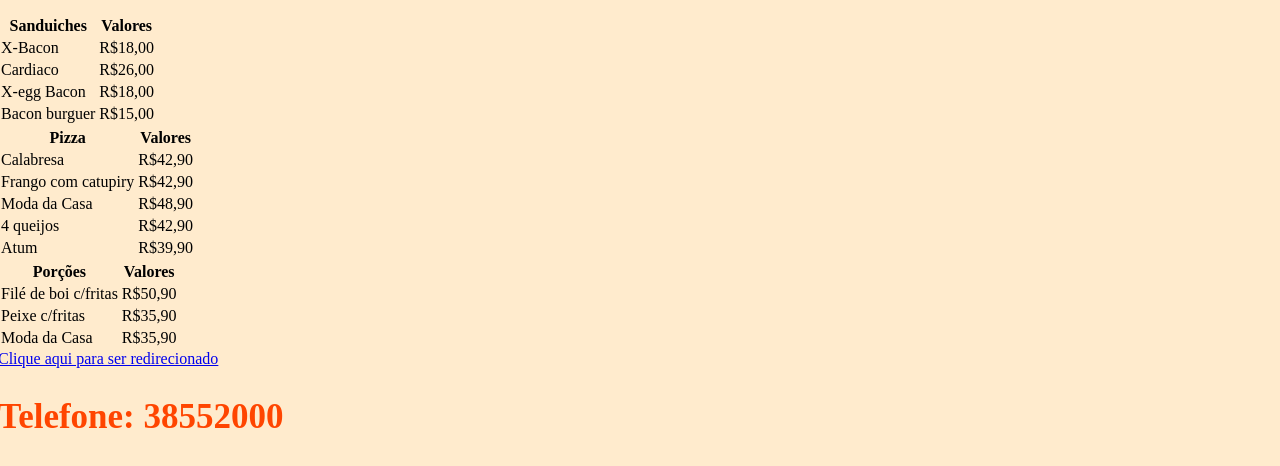
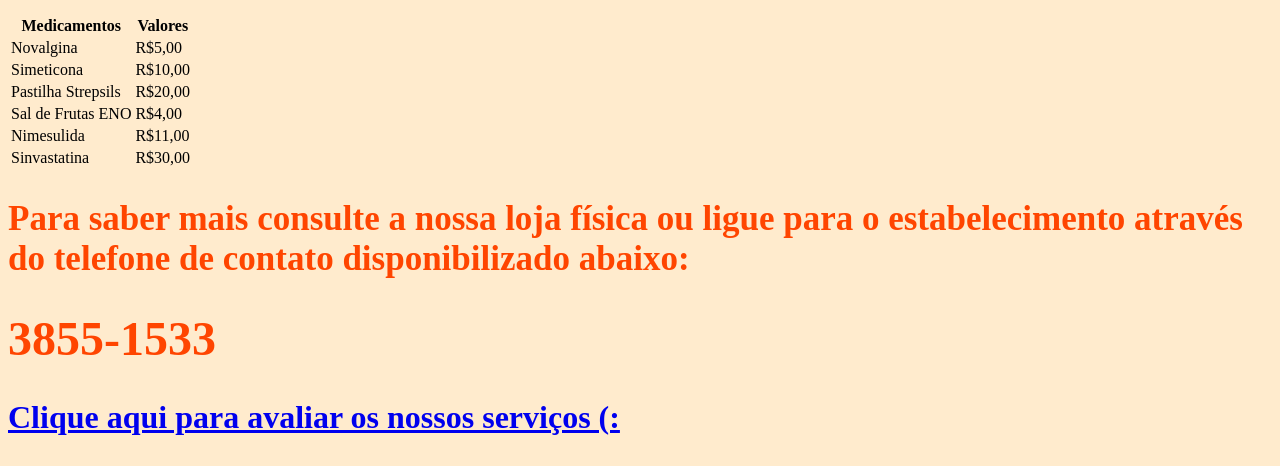
Before and after one commit to yascs/farmacia, a plain HTML site: page index.html in a window 1280 px wide. Shown: the part 582-1048 px from the top of the page. Drawn offline with Linux system fonts and the light colour scheme.

Commit message:
Update index.html

```diff
--- a/index.html
+++ b/index.html
@@ -1,95 +1,57 @@
 <!DOCTYPE html>
 <html lang="pt-br">
  <head>
-   <title>Djan Lanches</title>
+   <title>Farmácia</title>
    <link rel="stylesheet" href="estilo.css">
  </head>
  <body>
   <div style="text-align: center;">
-   <h1>Djan Lanches </h1>
-   <img src="https://play-lh.googleusercontent.com/B2gPf-8wpN6ngP4LPiBXAGU8jTF8iouQusVPuUluyccbUSJOgQ11A8ScX7rOF1CdAnUB" alt="">
-   <a href=" "> <img src=" " class="rounded-circle">
+   <h1>Drogaria Central</h1>
+   <a href="https://applocal.com.br/empresa/drogaria-central/alvinopolis/mg/9482521"> <img src="https://mir-s3-cdn-cf.behance.net/projects/404/a7ce7076830039.Y3JvcCwzNjEwLDI4MjQsNDAyLDA.jpg" class="rounded-circle">
    </a>
   </div>
   <p>
-   <h2 style="text-align: center">Seja bem vindo ao paraiso!</h2>
+   <h2 style="text-align: center">Venha conhecer a melhor drogaria da cidade de Alvinópolis!</h2>
   </p>
    <h2> Tabela de Valores:</h2>
-   <div style="margin-left: -10px">
+ <div>
    <table class="table">
      <thead>
       <tr>
-         <th>Sanduiches</th>
+       <th>Medicamentos</th>
        <th>Valores</th>
       </tr>
      <tbody>
       <tr>
-         <td>X-Bacon</td>
-         <td>R$18,00</td>
+       <td>Novalgina</td>
+       <td>R$5,00</td>
       </tr>
       <tr>
-         <td>Cardiaco</td>
-         <td>R$26,00</td>
+       <td>Simeticona</td>
+       <td>R$10,00</td>
       </tr>
       <tr>
-         <td>X-egg Bacon</td>
-         <td>R$18,00</td>
+       <td>Pastilha Strepsils</td>
+       <td>R$20,00</td>
       </tr>
       <tr>
-         <td>Bacon burguer</td>
-         <td>R$15,00</td>
-          </tr>
-          <div>
-            <table class="table">
-              <thead>
-               <tr>
-        <th>Pizza</th>
-        <th>Valores</th>
-          </tr>
-        <tbody>
-          <tr>
-         <td>Calabresa</td>
-         <td>R$42,90</td>
+       <td>Sal de Frutas ENO</td>
+       <td>R$4,00</td>
       </tr>
       <tr>
-         <td>Frango com catupiry</td>
-         <td>R$42,90</td>
+       <td>Nimesulida</td>
+       <td>R$11,00</td>
       </tr>
       <tr>
-         <td>Moda da Casa</td>
-         <td>R$48,90</td>
+       <td>Sinvastatina</td>
+       <td>R$30,00</td>
       </tr>
-          <tr>
-         <td>4 queijos</td>
-         <td>R$42,90</td>
-          </tr>
-          <tr>
-         <td>Atum</td>
-         <td>R$39,90</td>
-           </tr>
-      <div>
-        <table class="table">
-          <thead>
-          <tr>
-           <th>Porções</th>
-           <th>Valores</th>
-           </tr>
-        <tbody>
-           <tr>
-         <td>Filé de boi c/fritas </td>
-         <td>R$50,90</td>
-           </tr>
-           <tr>
-        <td>Peixe c/fritas </td>
-        <td>R$35,90</td>
-            </tr>
-            <tr>
-        <td>Moda da Casa </td>
-        <td>R$35,90</td>
-            </tr>
+     </tbody>
     </table>
-        <a href="https://www.facebook.com/djanlanchesalvipa/">Clique aqui para ser redirecionado</a>
-        <h2>
-            Telefone: 38552000
-        </h2>
+    <h2>Para saber mais consulte a nossa loja física ou ligue para o estabelecimento através do telefone de contato disponibilizado abaixo:</h2>
+     <h1 style="font-size: 300%"> 3855-1533 </h1>
+    <h1  style="font-size: 200%">
+     <a href="https://eguias.net/avaliacao/empresa/299990"> Clique aqui para avaliar os nossos serviços (: </a>
+    </h1>
  </body>
+    </html>
```
Lines whose indentation alone changed are shown as unchanged.
